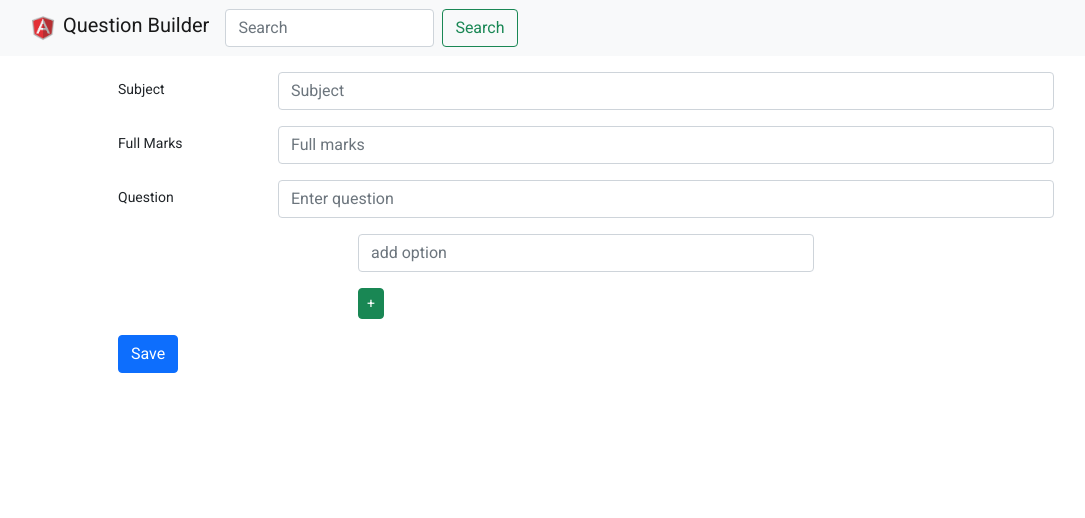
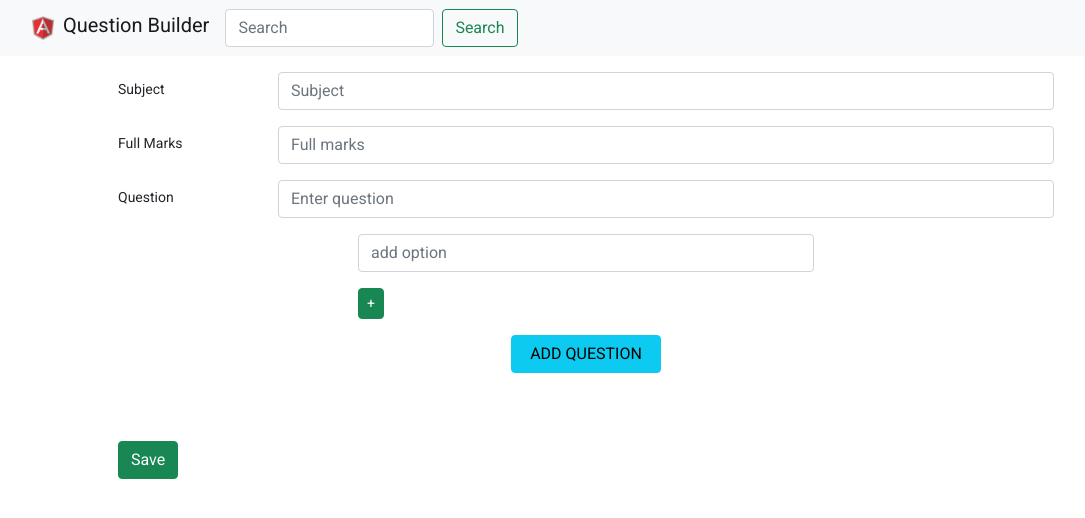
Before and after one commit to HasibGit/Form_Builder, an Angular app: page /add-question in a window 1280 px wide. Shown: the top 518 px of the page, without its empty margins (54-1139 px from the left). Built offline with nearby package versions, Linux system fonts and the light colour scheme.

Commit message:
new question add func implemented

```diff
--- a/src/app/MyComponents/add-question/add-question.component.css
+++ b/src/app/MyComponents/add-question/add-question.component.css
@@ -0,0 +1,5 @@
+.btn-info{
+    display: block;
+    width: 150px;
+    margin: 0 auto;
+}
--- a/src/app/MyComponents/add-question/add-question.component.html
+++ b/src/app/MyComponents/add-question/add-question.component.html
@@ -35,19 +35,20 @@
             </div>
         </div>
 
+        <form (ngSubmit) = "onSubmit()">
             <div class="row mb-3">
                 <label for="question" class="col-sm-2 col-form-label">Question</label>
                 <div class="col-sm-10">
-                <input type="text" class="form-control" name="question" id="question" placeholder="Enter question">
+                    <input type="text" class="form-control" [(ngModel)] = "question" name="question" id="question" placeholder="Enter question">
                 </div>
 
                 <div class="col-sm-10 mt-3 w-50 m-auto">
 
-                <div *ngFor="let option of optionsArray.controls; last as isLast; first as isFirst; index as idx">
+                    <div *ngFor="let option of optionsArray.controls; last as isLast; index as idx">
                         <input type="text" class="form-control mb-2" [formControl]="option" placeholder="add option">
 
                         <button class="btn btn-danger rounded btn-sm mt-2 me-2" (click)="removeInputControl(idx)"
-                        *ngIf="!isFirst">-</button>
+                            *ngIf="optionsArray.length > 1">-</button>
 
                         <button class="btn btn-success rounded btn-sm mt-2" *ngIf="isLast"
                             (click)="addInputControl()">+</button>
@@ -57,11 +58,12 @@
 
 
                 </div>
-
             </div>
 
 
+            <button type="submit" class="btn btn-info mb-5">ADD QUESTION</button> <br>
+        </form>
 
-        <button type="submit" class="btn btn-primary">Save</button>
+        <button type="submit" class="btn btn-success">Save</button>
     </form>
 </div>
--- a/src/app/MyComponents/add-question/add-question.component.ts
+++ b/src/app/MyComponents/add-question/add-question.component.ts
@@ -1,6 +1,8 @@
 import { Component, OnInit } from '@angular/core';
 import { FormsModule } from '@angular/forms';
 import { FormArray, FormControl, Validators } from '@angular/forms';
+import { Question } from 'src/app/Question';
+import { QuestionPaper } from 'src/app/QuestionPaper';
 
 @Component({
   selector: 'app-add-question',
@@ -13,6 +15,12 @@ import { FormArray, FormControl, Validators } from '@angular/forms';
 export class AddQuestionComponent implements OnInit {
 
   optionsArray = new FormArray([new FormControl('', Validators.required)]);
+
+  questions: Question[] = [];
+
+  question: string;
+
+  newQuestion: Question = new Question();
 
   constructor() { }
 
@@ -27,4 +35,10 @@ export class AddQuestionComponent implements OnInit {
     this.optionsArray.removeAt(idx);
   }
 
+  onSubmit() {
+    this.newQuestion.question = this.question;
+    this.newQuestion.options = this.optionsArray.value;
+    console.log(this.newQuestion);
+  }
+
 }
```
Lines whose indentation alone changed are shown as unchanged.
